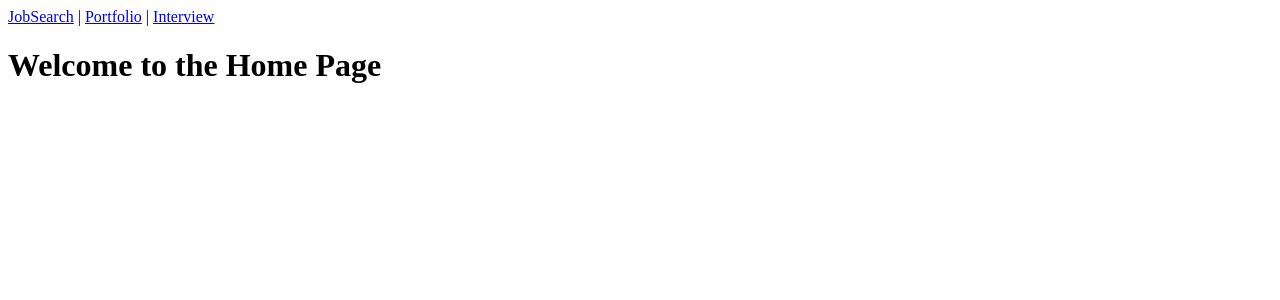
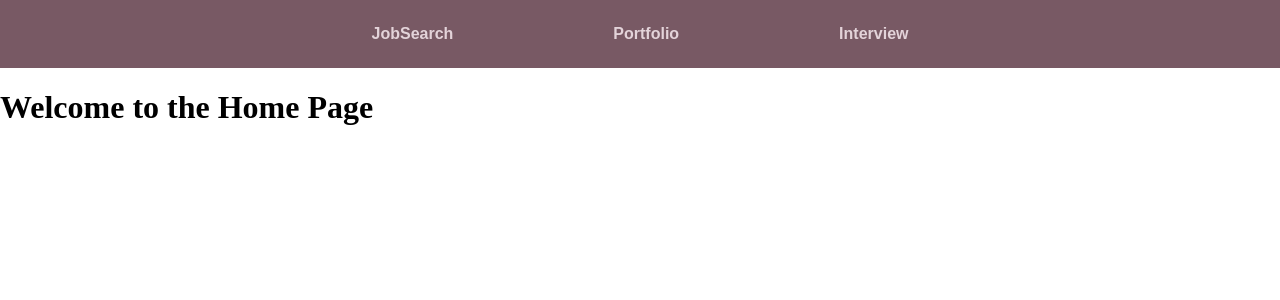
Before and after one commit to CMPT-276-SUMMER-2025/final-project-20-waves, a React (Vite) app in the folder githired/: page / in a window 1280 px wide. Shown: the top 300 px of the page. Built offline with nearby package versions, Linux system fonts and the light colour scheme; the HTML template or start-up script is replaced by a standard one.

Commit message:
nav bar home page

```diff
--- a/githired/src/App.tsx
+++ b/githired/src/App.tsx
@@ -1,4 +1,5 @@
 import React from 'react';
+
 import {
   BrowserRouter as Router,
   Routes,
@@ -10,6 +11,8 @@ import {
 import JobSearch from './subpages/JobSearch';
 import Portfolio from './subpages/Portfolio';
 import Interview from './subpages/Interview';
+
+import '/style.css';
 
 function AppContent() {
   const location = useLocation();
@@ -30,9 +33,9 @@ function AppContent() {
       )}
 
       {location.pathname === '/' && (
-        <nav>
-          <Link to="/job-search">JobSearch</Link> |{' '}
-          <Link to="/portfolio">Portfolio</Link> |{' '}
+        <nav className="nav-links">
+          <Link to="/job-search">JobSearch</Link>
+          <Link to="/portfolio">Portfolio</Link>
           <Link to="/interview">Interview</Link>
         </nav>
       )}
--- a/githired/style.css
+++ b/githired/style.css
@@ -0,0 +1,25 @@
+body, html {
+  margin: 0;
+  padding: 0;
+}
+
+.nav-links {
+  background-color: #785964;
+  padding: 25px 0;
+  text-align: center;
+  width: 100%;
+  box-sizing: border-box;
+}
+
+.nav-links a {
+  color: #e3d3d9;
+  margin: 0 80px;
+  text-decoration: none;
+  font-family: 'Arial', sans-serif;
+  font-weight: 600;
+  transition: color 0.3s ease, transform 0.3s ease;
+}
+
+.nav-links a:hover {
+  color: #c3a9b2;
+}
```
